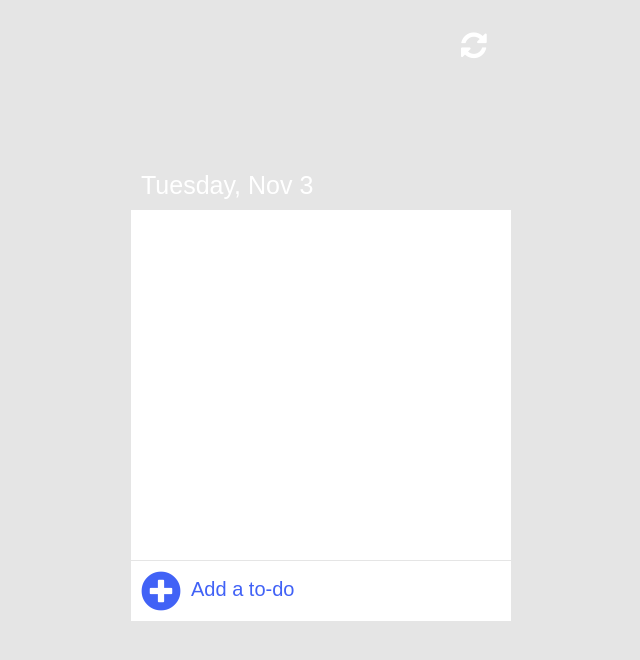
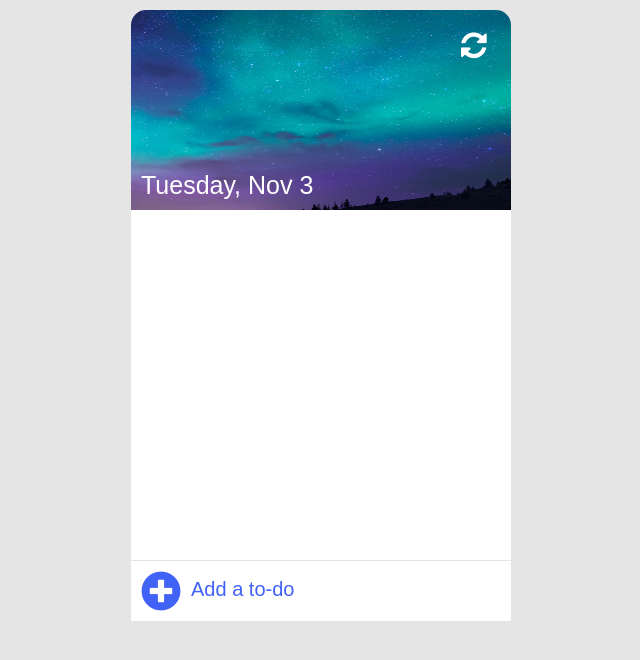
Before and after one commit to Aarush7117/ToDoList-, a plain HTML site: page index.html in a window 1280 px wide. Shown: the whole page, without its empty margins (319-959 px from the left). Drawn offline with Linux system fonts and the light colour scheme; a web font is replaced by a local one.

Commit message:
Update style.css

```diff
--- a/style.css
+++ b/style.css
@@ -17,7 +17,7 @@ body{
 .header{
     width: 380px;
     height:200px;
-    background-image: href=url('../img/bg1.jpg');
+    background-image:url('../img/bg2.jpg');
     background-size: 100% 200%;
     background-repeat: no-repeat;
     border-radius: 15px 15px 0 0;
```
